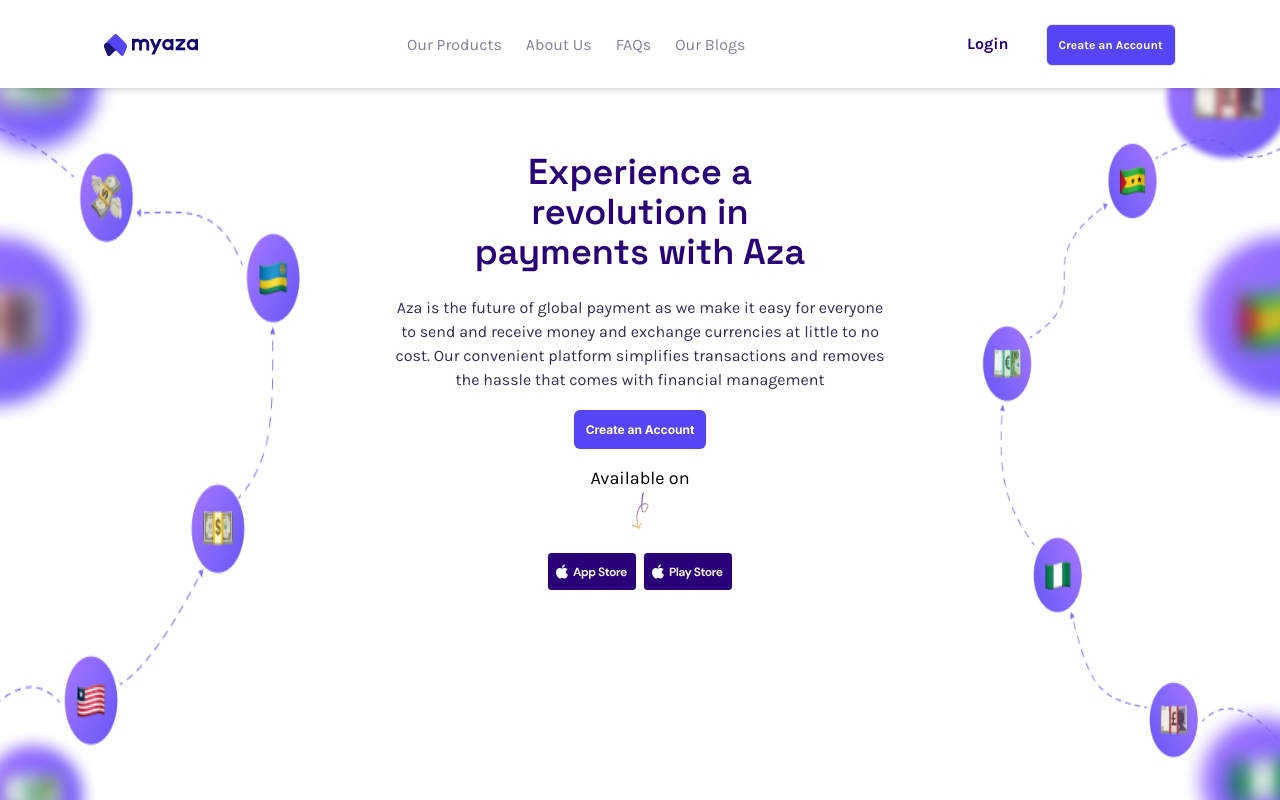
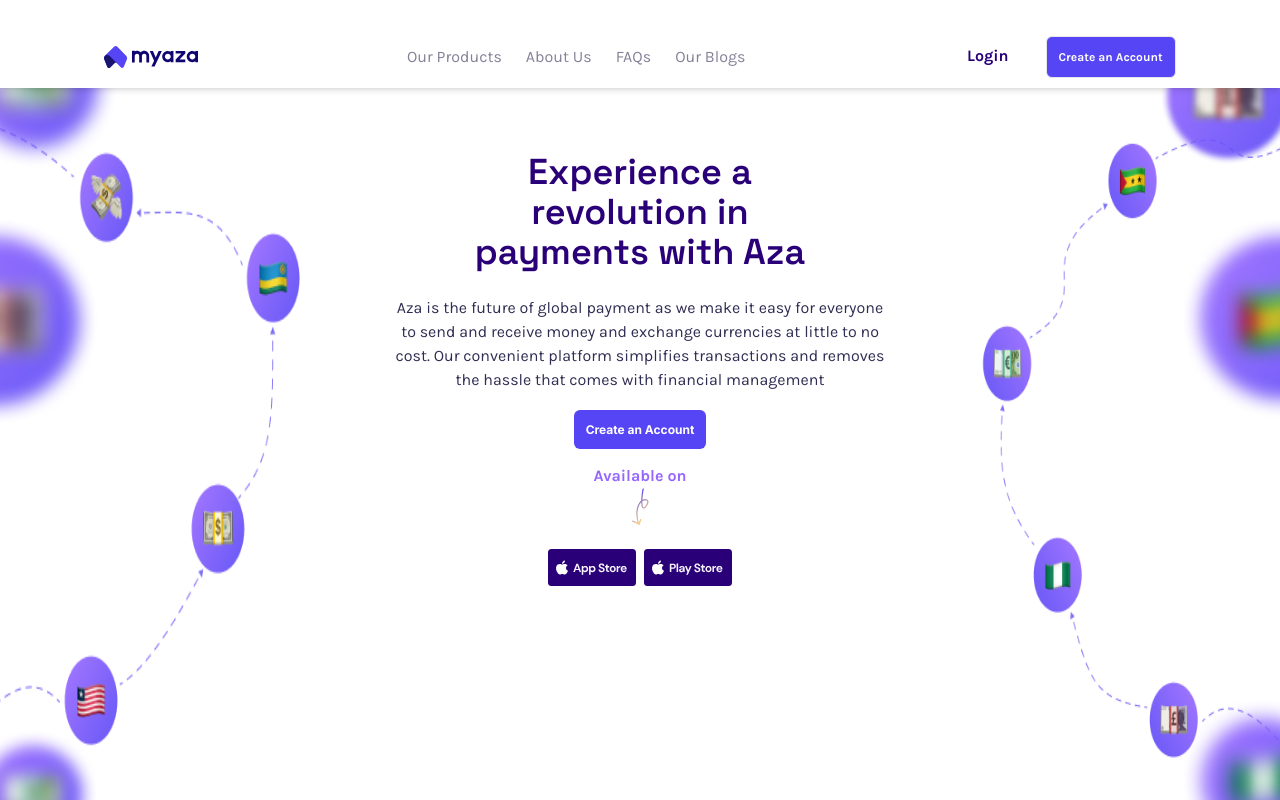
Before and after one commit to Usohps/Myaza_WebAp, a Next.js app: page / in a window 1280 px wide. Shown: the top 800 px of the page. Built offline with nearby package versions, Linux system fonts and the light colour scheme.

Commit message:
Nav update

```diff
--- a/src/app/components/Hero/index.jsx
+++ b/src/app/components/Hero/index.jsx
@@ -48,7 +48,7 @@
               </buttton>
             </div>
             <div>
-              <p className="text-lg">Available on</p>
+              <p className="text-[16px] text-[#9666FF] font-bold">Available on</p>
               <div className=" flex flex-col justify-center items-center text-center">
                 <Image src={Vector} alt="vector icon" />
               </div>
--- a/src/app/components/Navbar/index.js
+++ b/src/app/components/Navbar/index.js
@@ -5,7 +5,7 @@
   const [modal, setModal] = useState(false);
   return (
     <div className="relative">
-      <div className="fixed top-0 right-0 md:h-[88px] h-[100px] w-full z-30 shadow-md bg-white py-4 sm:py-6">
+      <div className="fixed top-0 right-0 md:h-[88px] h-[100px] w-full z-30 shadow-md bg-white py-4 sm:py-9">
         <div className="">
           <div className="flex md:justify-around justify-between px-7 md:px-0 items-center">
               {/* Logo SVG*/}
```
